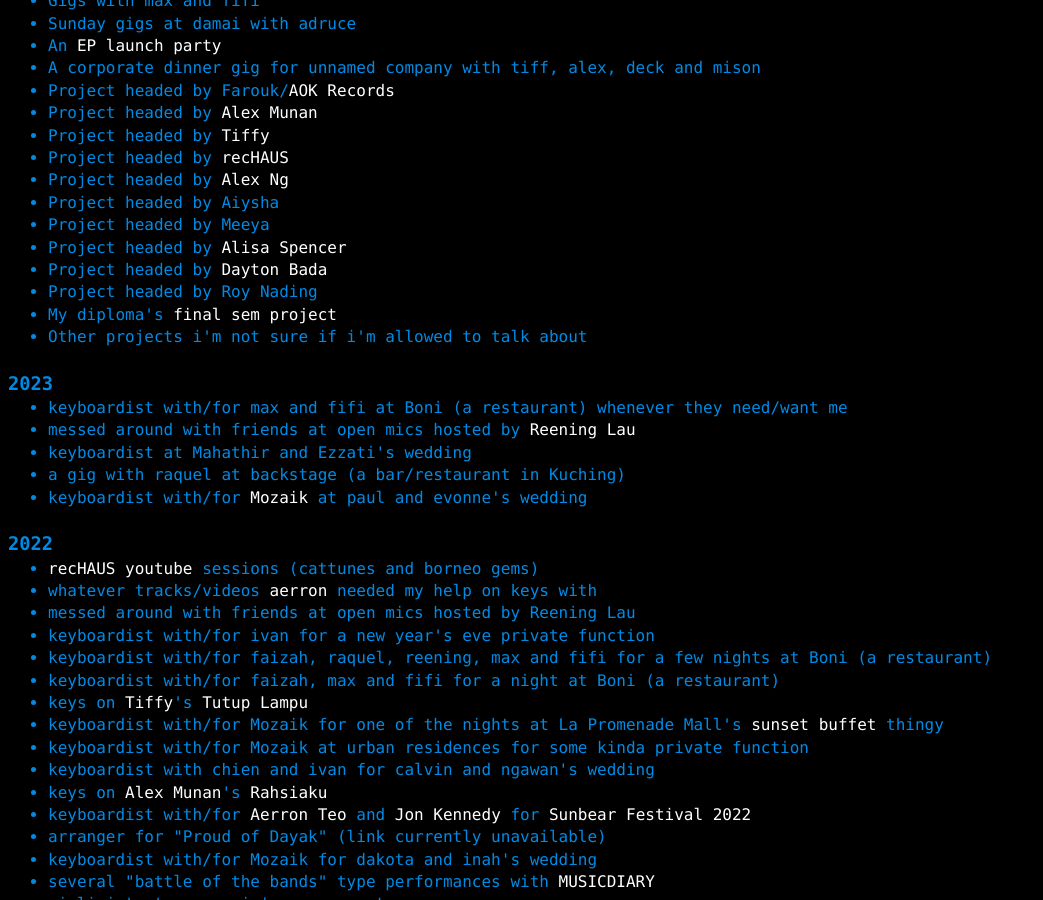
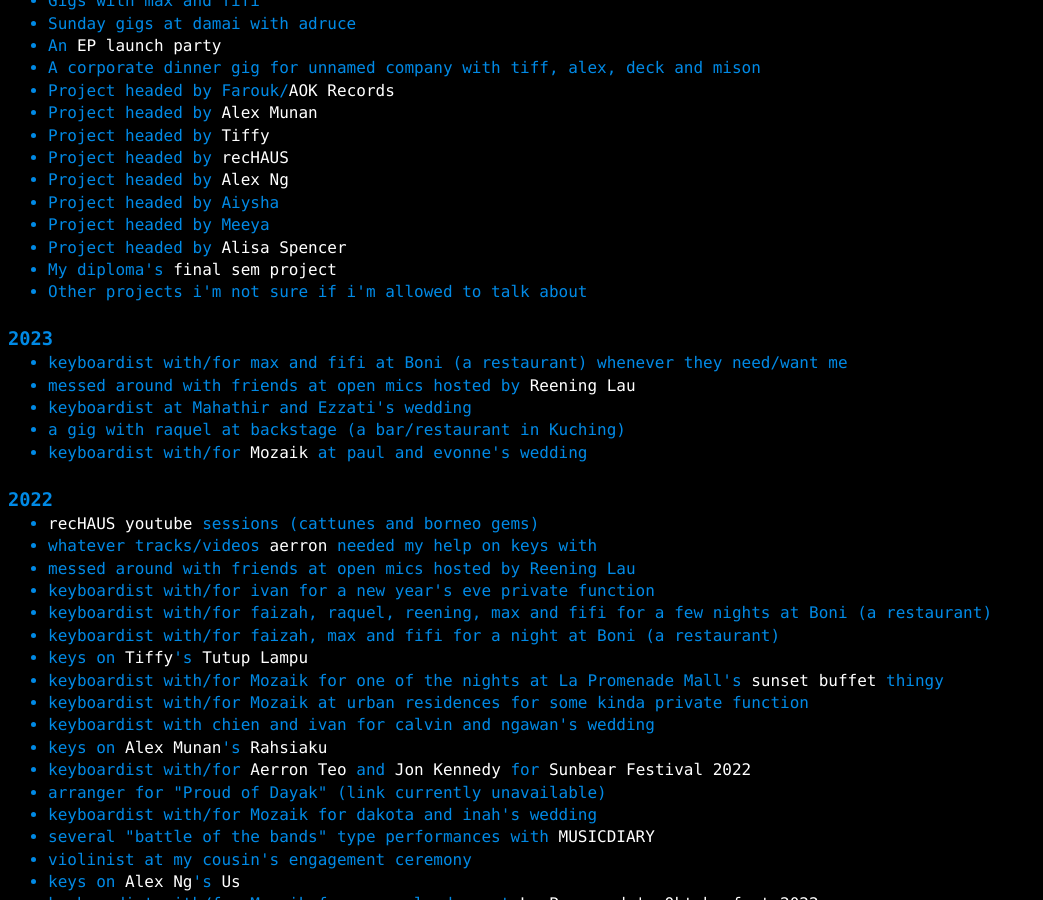
Before and after one commit to a-erfan-aa/a-erfan-aa.github.io, a Jekyll site: the page built from things-i-make/music-comprehensive.html, in a window 1280 px wide and 900 px high, scrolled down 641 px. Shown: the whole window, without its empty margins (0-1043 px from the left). Built offline with Jekyll 4.4.1, drawn with Linux system fonts in a browser that asks for light colours; some of the changed lines change nothing that is shown.

Commit message:
Add stalled category to music-comprehensive.html
Move dayton and roy's projects from upcoming to stalled

```diff
--- a/things-i-make/music-comprehensive.html
+++ b/things-i-make/music-comprehensive.html
@@ -70,14 +70,25 @@
 		<li>Project headed by Aiysha</li>
 		<li>Project headed by Meeya</li>
 		<li>Project headed by <a href="https://www.instagram.com/alisaspencer/">Alisa Spencer</a></li>
-		<li>Project headed by <a href="https://www.instagram.com/dayton.bada/">Dayton Bada</a></li>
-		<li>Project headed by Roy Nading</li>
 		<li>My diploma's <a href="/things-i-make/diploma">final sem project</a></li>
 		<li>Other projects i'm not sure if i'm allowed to talk about</li>
 	</ul>
 </div>
 
 <br>
+
+<!-- stalled
+<div>
+	<h3>Stalled</h3>
+	<p>Projects that have their work paused and have no resume in sight</p>
+	<ul>
+		<li>Project headed by <a href="https://www.instagram.com/dayton.bada/">Dayton Bada</a></li>
+		<li>Project headed by Roy Nading</li>
+	</ul>
+</div>
+
+<br>
+-->
 
 <!-- 2023 -->
 <div>
```
